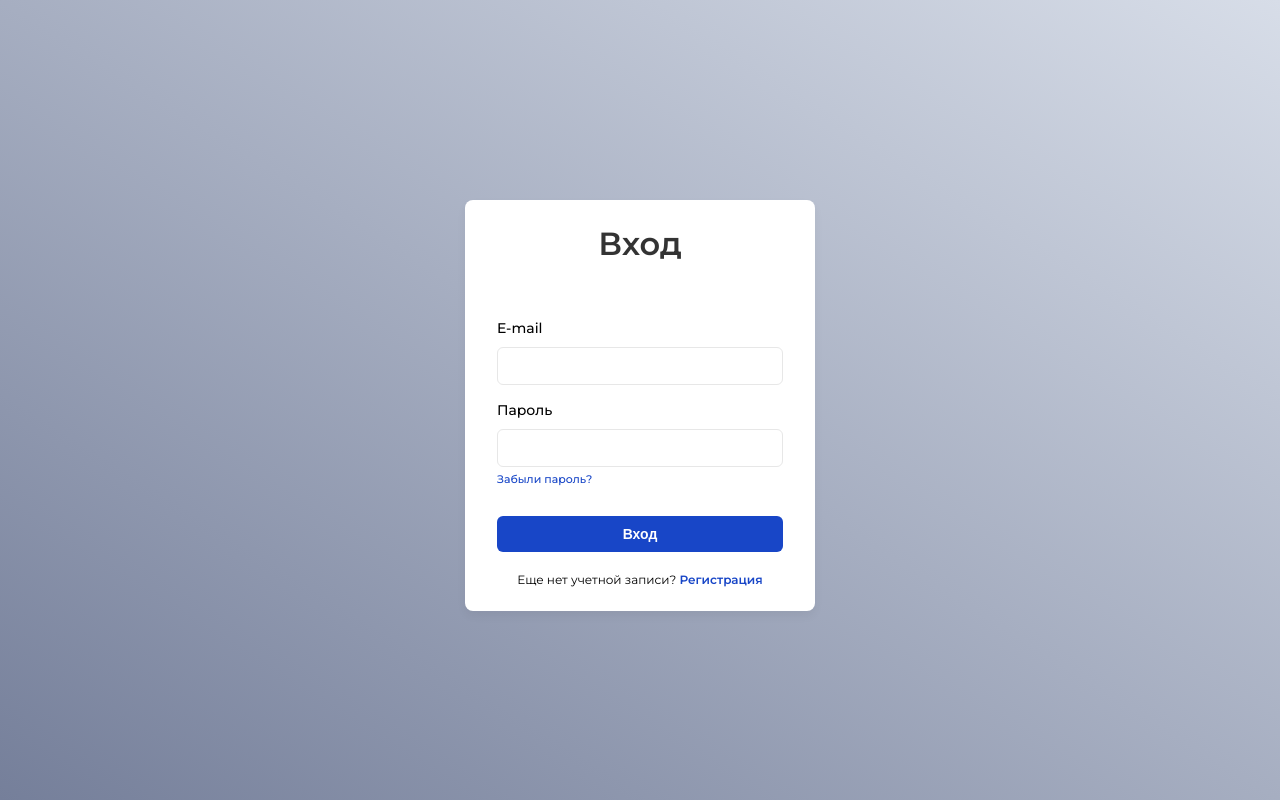
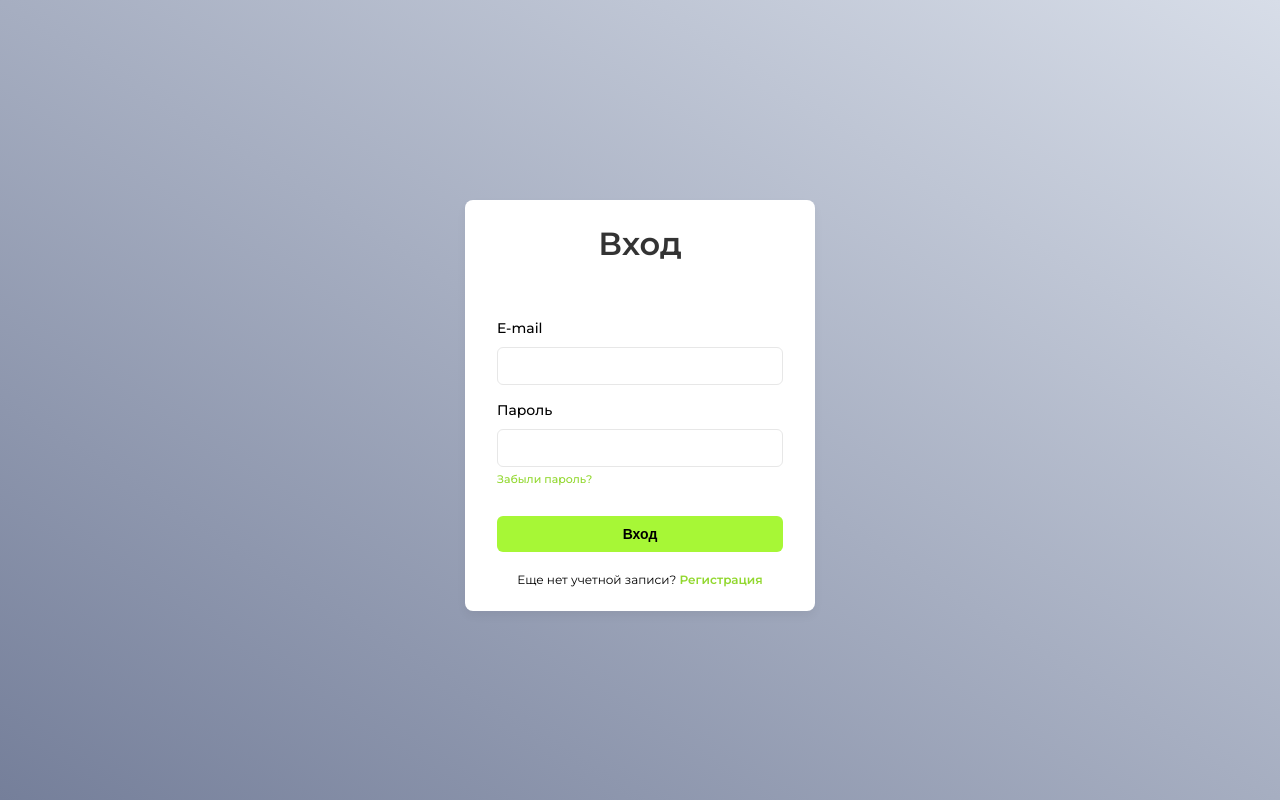
Before and after one commit to Slapppy/sites-stat, a Django app: page /auth in a window 1280 px wide. Run offline with Django 4.2, Linux system fonts and the light colour scheme; some libraries are stand-ins or nearby versions.

Commit message:
= color button

```diff
--- a/src/web/static/web/css/style.css
+++ b/src/web/static/web/css/style.css
@@ -83,7 +83,7 @@ a {
 
 .forgot a,
 .register a {
-	color: #1846c7;
+	color: #92d82f;
 }
 
 .button-send-wrap {
@@ -96,8 +96,8 @@ a {
 	width: 100%;
 	border-color: rgba(0, 0, 0, 0);
 	border: none;
-	background: #1846c7;
-	color: #fff;
+	background: #a7f736;
+	color: #000;
 	padding: 0.5rem 1rem;
 	font-size: 0.875rem;
 	line-height: 1.4285714286;
```
